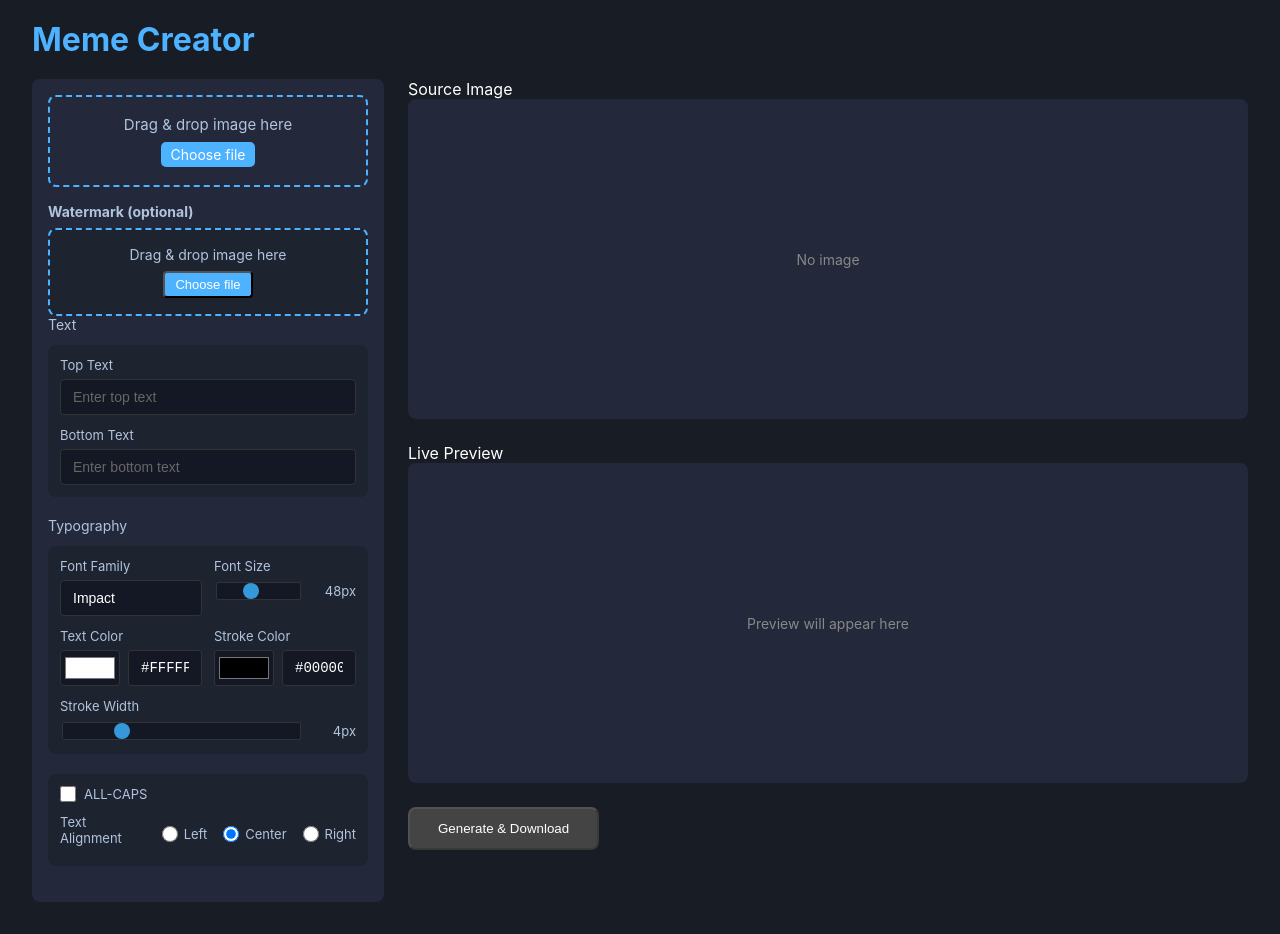
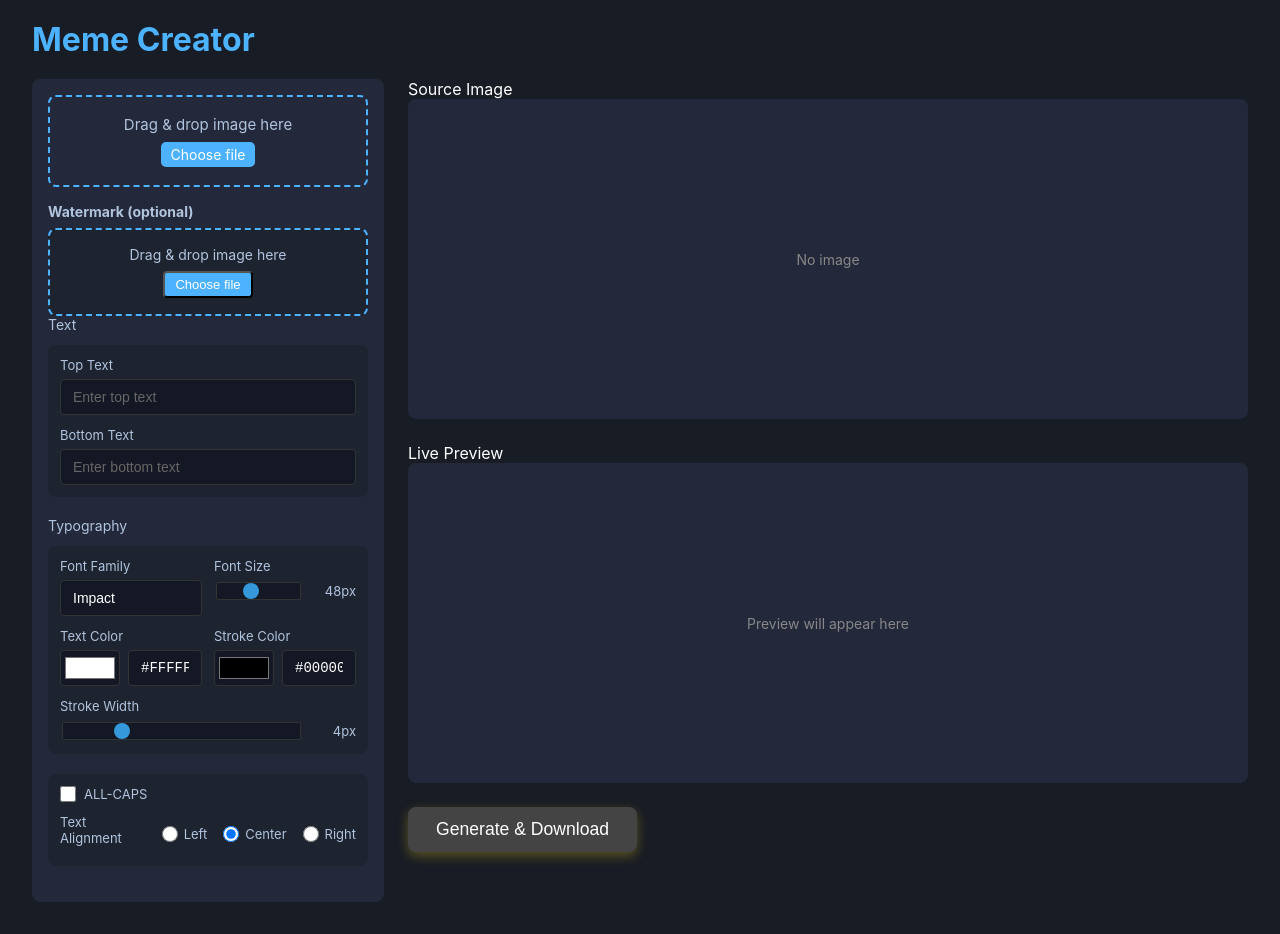
Before and after one commit to FarisOmerbasic/MemeCreator, a React (Vite) app in the folder frontend/vite-project/: page / in a window 1280 px wide. Built offline with nearby package versions, Linux system fonts and the light colour scheme; no server answers.

Commit message:
FIxed typos

```diff
--- a/frontend/vite-project/src/components/GenerateButton/GenerateButton.css
+++ b/frontend/vite-project/src/components/GenerateButton/GenerateButton.css
@@ -3,14 +3,14 @@
     align-items:center;
     justify-content: center;
     gap: 8px;
-    box-shadow: 0 4px 12px rgba(245, 208, 32, 0.3)
+    box-shadow: 0 4px 12px rgba(245, 208, 32, 0.3);
     border: none;
     border-radius: 8px;
     padding: 12px 28px;
     background: #4db2ff;
     color: #fff;
     cursor: pointer;
-    font-size 1.1rem;
+    font-size: 1.1rem;
     font-weight: 500;
     transition: background 0.2s;
 }
```
Also changed, not shown: 1 other file (tests, documents, lock files or other folders).
